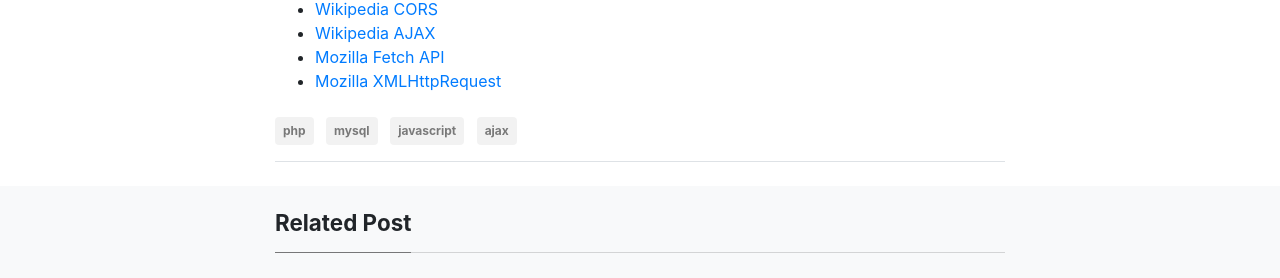
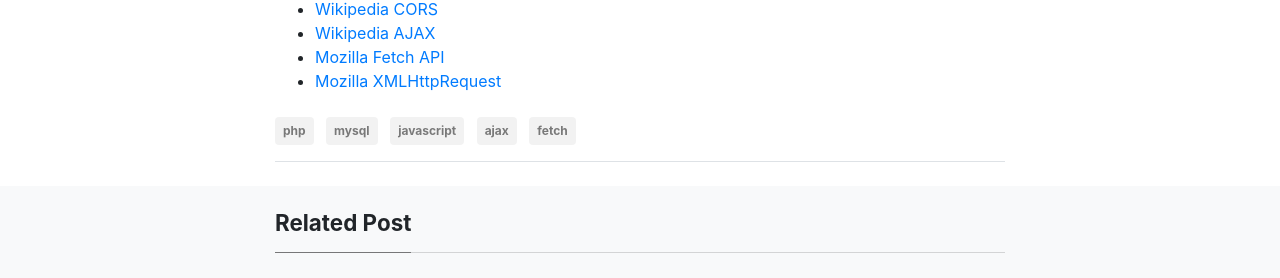
Before and after one commit to cikal/cikal.github.io, a Jekyll site: the page built from _posts/2020-02-05-php-ajax-pencarian.md, in a window 1280 px wide and 900 px high, scrolled down 13280 px. Shown: the part 137-415 px from the top of the window. Built offline with Jekyll 4.4.1, drawn with Linux system fonts in a browser that asks for light colours; comment, search, counter and statistics services are not loaded.

Commit message:
add pretty url config, change categories into single, and exclude manifest json from menu

```diff
--- a/_config.yml
+++ b/_config.yml
@@ -42,3 +42,6 @@
 # Pagination
 paginate: 6
 paginate_path: "/page:num/"
+
+# Permalink
+permalink: pretty
--- a/_layouts/default.html
+++ b/_layouts/default.html
@@ -46,7 +46,7 @@
       <div class="collapse navbar-collapse" id="navbarCollapse">
         <ul class="navbar-nav ml-auto">
           {% for my_page in site.pages %}
-          {% if my_page.permalink != "/about/" %}
+          {% if my_page.permalink != "/about/" && my_page.url != "manifest.json" %}
           <li class="nav-item"><a class="nav-link" href="{{ my_page.url | prepend: site.baseurl }}">{{ my_page.title }}</a></li>
           {% endif %}
           {% endfor %}
--- a/_posts/2020-02-05-php-ajax-pencarian.md
+++ b/_posts/2020-02-05-php-ajax-pencarian.md
@@ -2,8 +2,8 @@
 layout: post
 title: "Membuat Form Pencarian dengan AJAX & PHP"
 date: 2020-02-05 00:31:15 +0700
-categories: [php, mysql, javascript]
-tags: [php, mysql, javascript, ajax]
+categories: javascript
+tags: [php, mysql, javascript, ajax, fetch]
 images: "/assets/img/php-mysql-ajax-pencarian-1.png"
 thumbnail: "/assets/img/thumbnail/php-mysql-ajax-pencarian-1.png"
 timeread: 20 min
```
Also changed, not shown: _posts/2020-01-01-hello-world.md (+1 -1 lines), _posts/2020-02-02-php-mysqli-crud.md (+1 -1 lines).
